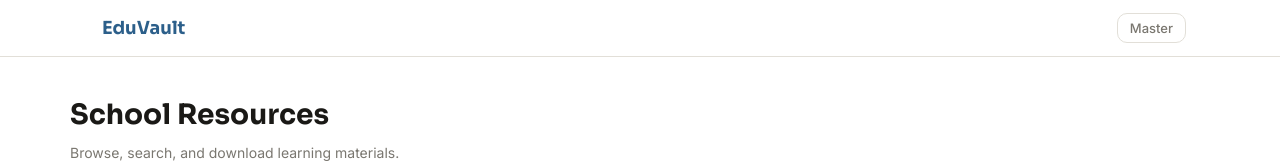
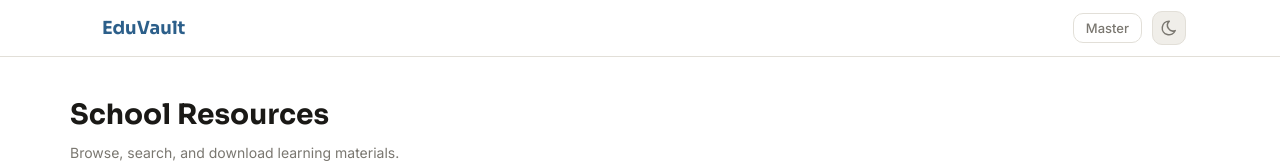
Before and after one commit to mrAsis1/EduVault, a React (Vite) app: page / in a window 1280 px wide. Shown: the top 163 px of the page. Built offline with nearby package versions, Linux system fonts and the light colour scheme; no server answers; the database is empty.

Commit message:
feat: add dark/light mode

```diff
--- a/src/App.tsx
+++ b/src/App.tsx
@@ -9,8 +9,10 @@ import BulkEditModal from './components/BulkEditModal'
 import PasswordModal from './components/PasswordModal'
 import Toast from './components/Toast'
 import { useResources } from './hooks/useResources'
+import { useTheme } from './hooks/useTheme'
 import { getSubjects } from './types'
 import type { Resource } from './types'
+
 
 export default function App() {
   const {
@@ -19,6 +21,7 @@ export default function App() {
     downloadResource, deleteResource, toggleStatus,
   } = useResources()
 
+  const { theme, toggleTheme } = useTheme()
   const [isMaster, setIsMaster] = useState(false)
   const [activeSubject, setActiveSubject] = useState('All')
   const [activeType, setActiveType] = useState('All')
@@ -170,7 +173,9 @@ export default function App() {
     <>
       <Navbar
         isMaster={isMaster}
+        theme={theme}
         onMasterClick={() => setPwModalOpen(true)}
+        onToggleTheme={toggleTheme}
         onExitMaster={() => {
           setIsMaster(false)
           setIsSelecting(false)
--- a/src/components/Navbar.tsx
+++ b/src/components/Navbar.tsx
@@ -1,12 +1,14 @@
-import { IconCrown } from '@tabler/icons-react'
+import { IconCrown, IconSun, IconMoon } from '@tabler/icons-react'
 
 interface NavbarProps {
   isMaster: boolean
+  theme: 'light' | 'dark'
   onMasterClick: () => void
   onExitMaster: () => void
+  onToggleTheme: () => void
 }
 
-export default function Navbar({ isMaster, onMasterClick, onExitMaster }: NavbarProps) {
+export default function Navbar({ isMaster, theme, onMasterClick, onExitMaster, onToggleTheme }: NavbarProps) {
   return (
     <nav>
       <div className="nav-inner">
@@ -28,6 +30,14 @@ export default function Navbar({ isMaster, onMasterClick, onExitMaster }: Navbar
               Master
             </button>
           )}
+          <button
+            className="btn-theme-toggle"
+            onClick={onToggleTheme}
+            title={theme === 'dark' ? 'Switch to light mode' : 'Switch to dark mode'}
+            aria-label={theme === 'dark' ? 'Switch to light mode' : 'Switch to dark mode'}
+          >
+            {theme === 'dark' ? <IconSun size={18} /> : <IconMoon size={18} />}
+          </button>
         </div>
       </div>
     </nav>
--- /dev/null
+++ b/src/hooks/useTheme.ts
@@ -0,0 +1,20 @@
+import { useEffect, useState } from 'react'
+
+type Theme = 'light' | 'dark'
+
+export function useTheme() {
+  const [theme, setTheme] = useState<Theme>(() => {
+    const stored = localStorage.getItem('eduvault-theme') as Theme | null
+    if (stored) return stored
+    return window.matchMedia('(prefers-color-scheme: dark)').matches ? 'dark' : 'light'
+  })
+
+  useEffect(() => {
+    document.documentElement.setAttribute('data-theme', theme)
+    localStorage.setItem('eduvault-theme', theme)
+  }, [theme])
+
+  const toggleTheme = () => setTheme(t => (t === 'light' ? 'dark' : 'light'))
+
+  return { theme, toggleTheme }
+}
--- a/src/index.css
+++ b/src/index.css
@@ -1,4 +1,6 @@
 *, *::before, *::after { box-sizing: border-box; margin: 0; padding: 0; }
+
+/* ── Light theme (default) ─────────────────────────────────────────── */
 :root {
   --bg: #F7F6F2; --surface: #FFFFFF; --surface2: #F0EEE9; --border: #E2DFD8;
   --text: #1A1916; --muted: #7A7770;
@@ -11,7 +13,33 @@
   --amber-bg:#FAEEDA;  --amber-text:#633806;
   --radius: 10px; --radius-lg: 14px;
   --shadow: 0 1px 3px rgba(0,0,0,0.06),0 1px 2px rgba(0,0,0,0.04);
+  --theme-toggle-bg: #F0EEE9;
+  --theme-toggle-color: #7A7770;
+  --theme-toggle-hover-bg: #E2DFD8;
 }
+
+/* ── Dark theme ─────────────────────────────────────────────────────── */
+[data-theme="dark"] {
+  --bg: #0F0F0F; --surface: #1A1A1A; --surface2: #222222; --border: #2E2E2E;
+  --text: #EDEBE6; --muted: #888580;
+  --accent: #5B9BD6; --accent-light: #1A2B3D; --accent-text: #A8CFEE;
+  --master: #A574DB; --master-light: #231535; --master-text: #C9A5F0;
+  --danger: #E05C4B; --danger-light: #2D1210;
+  --success: #2EC48F; --success-light: #0C2A1E;
+  --purple-bg:#1E1B38; --purple-text:#B8B4F8;
+  --teal-bg:#0C2A1E;   --teal-text:#4ECFA0;
+  --amber-bg:#2A1E08;  --amber-text:#F0C070;
+  --shadow: 0 1px 3px rgba(0,0,0,0.3),0 1px 2px rgba(0,0,0,0.2);
+  --theme-toggle-bg: #222222;
+  --theme-toggle-color: #A8A49F;
+  --theme-toggle-hover-bg: #2E2E2E;
+}
+
+/* ── Smooth theme transition ────────────────────────────────────────── */
+html {
+  transition: background-color 0.2s ease, color 0.2s ease;
+}
+
 body { font-family:'Inter',sans-serif; background:var(--bg); color:var(--text); min-height:100vh; font-size:15px; line-height:1.6; }
 
 /* NAV */
@@ -22,6 +50,28 @@ nav { background:var(--surface); border-bottom:1px solid var(--border); position
 .nav-right { display:flex; align-items:center; gap:10px; }
 .master-badge { font-size:12px; font-weight:600; padding:4px 10px; border-radius:20px; background:var(--master-light); color:var(--master); display:none; align-items:center; gap:5px; }
 .master-badge.visible { display:flex; }
+
+/* Theme toggle button */
+.btn-theme-toggle {
+  display: inline-flex;
+  align-items: center;
+  justify-content: center;
+  width: 34px;
+  height: 34px;
+  border-radius: var(--radius);
+  border: 1.5px solid var(--border);
+  background: var(--theme-toggle-bg);
+  color: var(--theme-toggle-color);
+  cursor: pointer;
+  transition: background 0.15s, border-color 0.15s, color 0.15s, transform 0.1s;
+  flex-shrink: 0;
+}
+.btn-theme-toggle:hover {
+  background: var(--theme-toggle-hover-bg);
+  border-color: var(--accent);
+  color: var(--accent);
+}
+.btn-theme-toggle:active { transform: scale(0.92); }
 
 /* BUTTONS */
 .btn { display:inline-flex; align-items:center; gap:6px; padding:8px 16px; border-radius:var(--radius); font-size:14px; font-family:'Inter',sans-serif; font-weight:500; cursor:pointer; transition:background 0.15s,transform 0.1s; text-decoration:none; border:1.5px solid transparent; }
@@ -80,22 +130,23 @@ nav { background:var(--surface); border-bottom:1px solid var(--border); position
 /* FILE GRID */
 .file-grid { display:grid; grid-template-columns:repeat(auto-fill,minmax(210px,1fr)); gap:14px; }
 .file-card { background:var(--surface); border:1px solid var(--border); border-radius:var(--radius-lg); padding:16px; box-shadow:var(--shadow); display:flex; flex-direction:column; gap:12px; transition:border-color 0.15s,box-shadow 0.15s,transform 0.15s; }
-.file-card:hover { border-color:#C8D8E8; box-shadow:0 4px 12px rgba(44,95,138,0.1); transform:translateY(-1px); }
+.file-card:hover { border-color:var(--accent); box-shadow:0 4px 12px rgba(44,95,138,0.12); transform:translateY(-1px); }
 .card-top { display:flex; align-items:flex-start; justify-content:space-between; }
 .card-icon { width:40px; height:40px; border-radius:10px; display:flex; align-items:center; justify-content:center; font-size:20px; flex-shrink:0; }
 .badge { font-size:11px; font-weight:600; padding:3px 9px; border-radius:20px; }
 .card-title { font-size:14px; font-weight:600; color:var(--text); margin-bottom:4px; line-height:1.4; }
 .card-meta { font-size:12px; color:var(--muted); display:flex; align-items:center; gap:5px; flex-wrap:wrap; }
 .meta-dot { width:3px; height:3px; border-radius:50%; background:var(--border); display:inline-block; }
-.card-footer { display:flex; align-items:center; justify-content:flex-end; padding-top:10px; border-top:1px solid var(--border); gap:6px; }.download-count { font-size:12px; color:var(--muted); display:flex; align-items:center; gap:4px; flex-shrink:0; }
+.card-footer { display:flex; align-items:center; justify-content:flex-end; padding-top:10px; border-top:1px solid var(--border); gap:6px; }
+.download-count { font-size:12px; color:var(--muted); display:flex; align-items:center; gap:4px; flex-shrink:0; }
 .card-actions { display:flex; gap:5px; }
 .btn-download { display:inline-flex; align-items:center; gap:5px; padding:6px 12px; border-radius:8px; border:1.5px solid var(--border); background:transparent; color:var(--accent); font-size:12px; font-weight:500; font-family:'Inter',sans-serif; cursor:pointer; transition:background 0.12s,border-color 0.12s; }
 .btn-download:hover { background:var(--accent-light); border-color:var(--accent); }
 .btn-icon { display:inline-flex; align-items:center; justify-content:center; width:30px; height:30px; border-radius:8px; border:1.5px solid var(--border); background:transparent; cursor:pointer; font-size:15px; transition:background 0.12s,border-color 0.12s; }
 .btn-icon-edit { color:var(--accent); }
 .btn-icon-edit:hover { background:var(--accent-light); border-color:var(--accent); }
-.btn-icon-del { color:var(--danger); border-color:#F5C6C2; }
-.btn-icon-del:hover { background:var(--danger-light); }
+.btn-icon-del { color:var(--danger); border-color:var(--border); }
+.btn-icon-del:hover { background:var(--danger-light); border-color:var(--danger); }
 
 /* EMPTY STATE */
 .empty-state { text-align:center; padding:60px 24px; }
@@ -104,18 +155,18 @@ nav { background:var(--surface); border-bottom:1px solid var(--border); position
 .empty-state p { font-size:14px; color:var(--muted); }
 
 /* MODALS */
-.modal-overlay { display:none; position:fixed; inset:0; background:rgba(0,0,0,0.45); z-index:200; align-items:center; justify-content:center; }
+.modal-overlay { display:none; position:fixed; inset:0; background:rgba(0,0,0,0.55); z-index:200; align-items:center; justify-content:center; }
 .modal-overlay.open { display:flex; }
-.modal { background:var(--surface); border-radius:var(--radius-lg); border:1px solid var(--border); padding:28px; width:100%; max-width:420px; margin:16px; box-shadow:0 20px 48px rgba(0,0,0,0.18); }
+.modal { background:var(--surface); border-radius:var(--radius-lg); border:1px solid var(--border); padding:28px; width:100%; max-width:420px; margin:16px; box-shadow:0 20px 48px rgba(0,0,0,0.25); }
 .modal-sm { max-width:360px; }
 .modal-header { display:flex; align-items:center; justify-content:space-between; margin-bottom:20px; }
 .modal-header h2 { font-family:'Sora',sans-serif; font-size:18px; font-weight:700; display:flex; align-items:center; }
 .modal-close { width:30px; height:30px; border:none; background:var(--surface2); border-radius:8px; cursor:pointer; display:flex; align-items:center; justify-content:center; font-size:18px; color:var(--muted); }
 .modal-close:hover { background:var(--border); }
 .form-group { margin-bottom:14px; }
-.form-group label { display:block; font-size:13px; font-weight:500; margin-bottom:6px; }
+.form-group label { display:block; font-size:13px; font-weight:500; margin-bottom:6px; color:var(--text); }
 .form-group input, .form-group select { width:100%; padding:9px 12px; border-radius:var(--radius); border:1px solid var(--border); font-size:14px; font-family:'Inter',sans-serif; color:var(--text); background:var(--surface); outline:none; transition:border-color 0.15s,box-shadow 0.15s; }
-.form-group input:focus, .form-group select:focus { border-color:var(--accent); box-shadow:0 0 0 3px rgba(44,95,138,0.1); }
+.form-group input:focus, .form-group select:focus { border-color:var(--accent); box-shadow:0 0 0 3px rgba(91,155,214,0.15); }
 .form-row { display:grid; grid-template-columns:1fr 1fr; gap:10px; }
 .dropzone { border:2px dashed var(--border); border-radius:var(--radius); padding:20px; text-align:center; cursor:pointer; transition:border-color 0.15s,background 0.15s; margin-bottom:12px; }
 .dropzone:hover { border-color:var(--accent); background:var(--accent-light); }
@@ -128,10 +179,10 @@ nav { background:var(--surface); border-bottom:1px solid var(--border); position
 .confirm-center p { font-size:14px; color:var(--muted); margin-top:6px; margin-bottom:20px; }
 
 /* TOAST */
-.toast { position:fixed; bottom:24px; right:24px; background:var(--text); color:#fff; padding:12px 18px; border-radius:var(--radius); font-size:14px; display:flex; align-items:center; gap:10px; transform:translateY(80px); opacity:0; transition:transform 0.3s,opacity 0.3s; z-index:400; max-width:320px; }
+.toast { position:fixed; bottom:24px; right:24px; background:var(--surface); color:var(--text); border:1px solid var(--border); padding:12px 18px; border-radius:var(--radius); font-size:14px; display:flex; align-items:center; gap:10px; transform:translateY(80px); opacity:0; transition:transform 0.3s,opacity 0.3s; z-index:400; max-width:320px; box-shadow:0 4px 16px rgba(0,0,0,0.15); }
 .toast.show { transform:translateY(0); opacity:1; }
-.toast svg { color:#5DCAA5; flex-shrink:0; }
-.toast.err svg { color:#F09595; }
+.toast svg { color:var(--success); flex-shrink:0; }
+.toast.err svg { color:var(--danger); }
 
 @media(max-width:768px){
   .page { grid-template-columns:1fr; }
```
